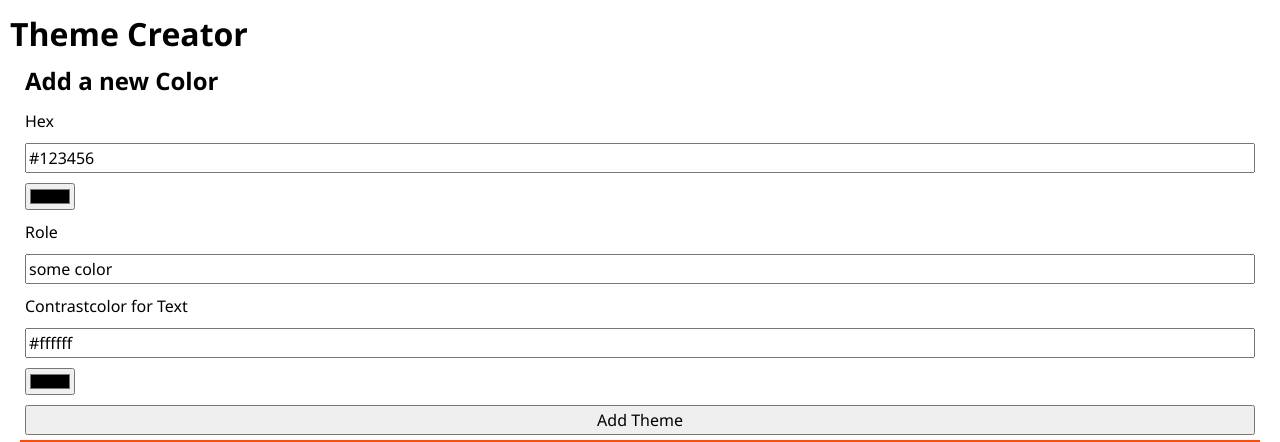
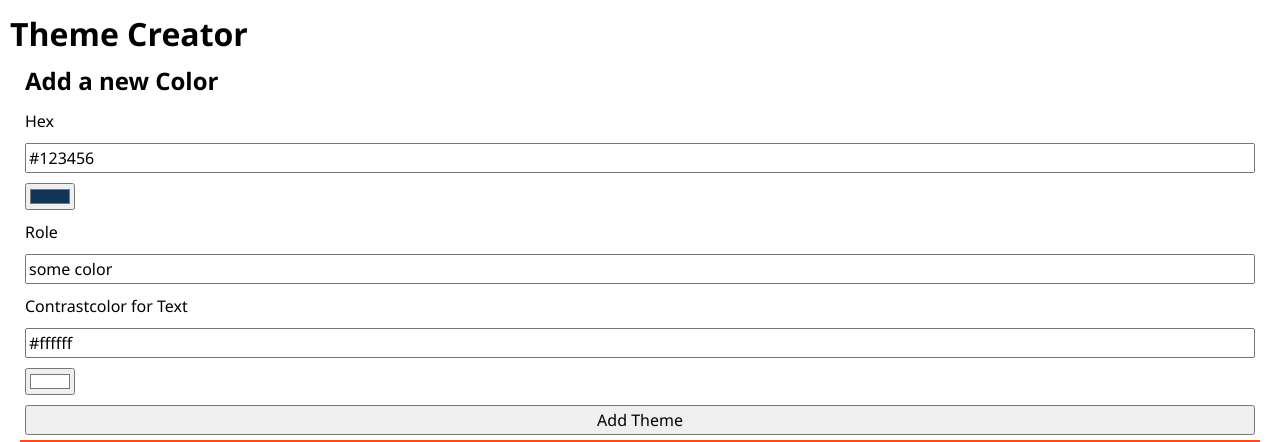
Before and after one commit to feminismuss/Color-Theme-Creator, a React (Vite) app: page / in a window 1280 px wide. Shown: the top 442 px of the page. Built offline with nearby package versions, Linux system fonts and the light colour scheme.

Commit message:
built the component ColorInput

```diff
--- a/src/Components/ColorForm/ColorForm.jsx
+++ b/src/Components/ColorForm/ColorForm.jsx
@@ -1,3 +1,4 @@
+import ColorInput from "../ColorInput/ColorInput";
 import "./ColorForm.css";
 
 export default function ColorForm({
@@ -14,8 +15,7 @@ export default function ColorForm({
     <form className="color-form" onSubmit={handleSubmit}>
       <h2>Add a new Color</h2>
       <label htmlFor="hex">Hex</label>
-      <input type="text" id="hex" name="hex" defaultValue={initialData.hex} />
-      <input type="color" id="hex" name="hex" />
+      <ColorInput id="hex" defaultValue={initialData.hex} />
 
       <label htmlFor="role">Role</label>
       <input
@@ -26,13 +26,7 @@ export default function ColorForm({
       />
 
       <label>Contrastcolor for Text</label>
-      <input
-        type="text"
-        id="contrastText"
-        name="contrastText"
-        defaultValue={initialData.contrastText}
-      />
-      <input type="color" id="contrastText" name="contrastText" />
+      <ColorInput id="contrastText" defaultValue={initialData.contrastText} />
       <button>Add Theme</button>
     </form>
   );
--- a/src/Components/ColorInput/ColorInput.jsx
+++ b/src/Components/ColorInput/ColorInput.jsx
@@ -0,0 +1,22 @@
+import { useState } from "react";
+
+export default function ColorInput({ id, defaultValue }) {
+  const [inputValue, setInputValue] = useState(defaultValue);
+
+  function handleInputValue(event) {
+    setInputValue(event.target.value);
+  }
+
+  return (
+    <>
+      <input
+        type="text"
+        id={id}
+        name={id}
+        value={inputValue}
+        onChange={handleInputValue}
+      />
+      <input type="color" value={inputValue} onChange={handleInputValue} />
+    </>
+  );
+}
```
